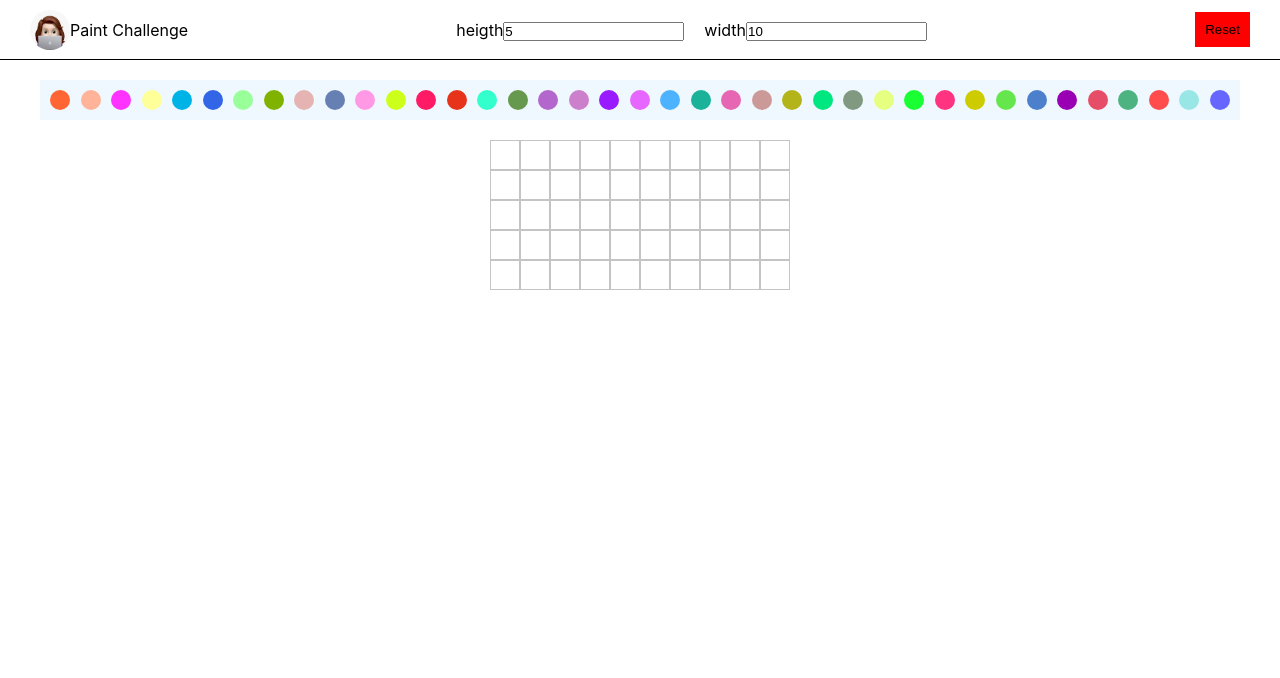
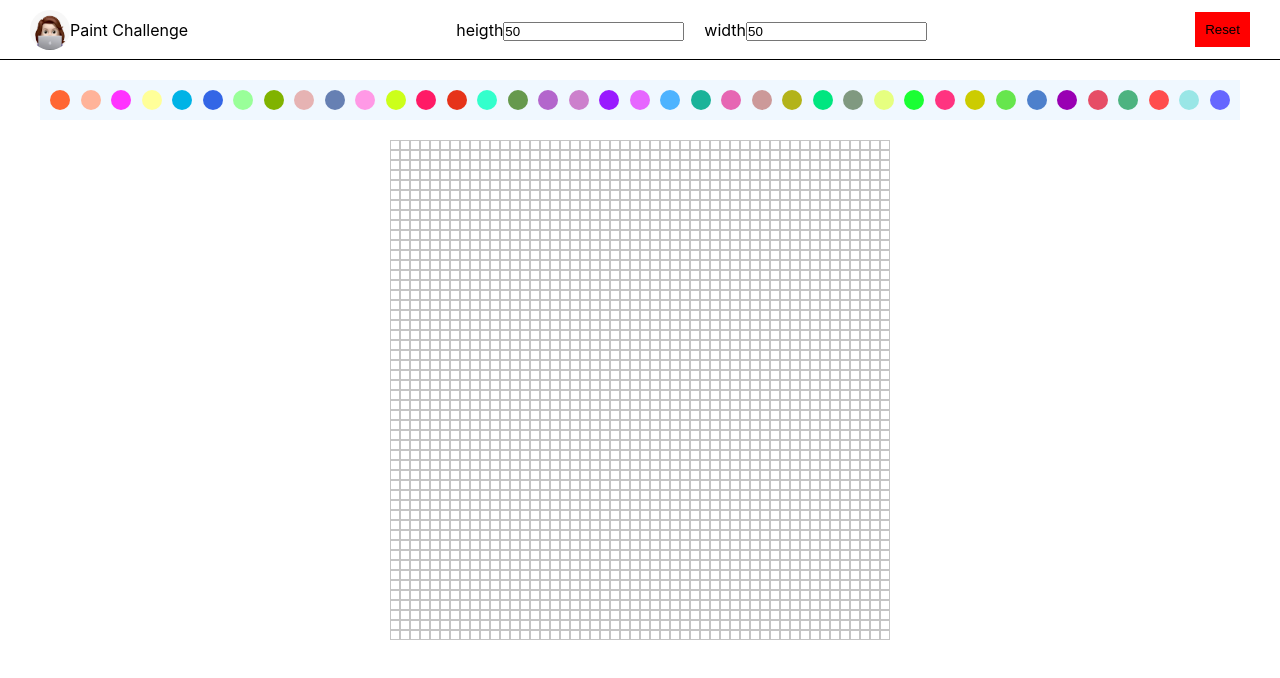
Before and after one commit to Babi1618/paint-challenge, a React (Create React App) app: page / in a window 1280 px wide. Shown: the top 678 px of the page. Built offline with nearby package versions, Linux system fonts and the light colour scheme.

Commit message:
on Mouse

```diff
--- a/src/App.scss
+++ b/src/App.scss
@@ -64,8 +64,8 @@
     display: grid;
     // grid-template-columns: repeat(3, 30px);
     .square {
-      height: 30px;
-      width: 30px;
+      height: 10px;
+      width: 10px;
       border: 0.5px solid rgb(196, 196, 196);
     }
     .clicked {
--- a/src/components/Canvas.tsx
+++ b/src/components/Canvas.tsx
@@ -1,18 +1,23 @@
-import React, { useState } from "react";
+import React, { useEffect, useState } from "react";
 import { useGlobalContext } from "../context/GlobalContext";
 
-const SingleSquare = ({ isClicked }: any) => {
+const SingleSquare = ({ mouseDown }: any) => {
   const [isClicked2, setIsClicked2] = useState(false);
+
+  const handleColor = () => {
+    if (mouseDown) {
+      setIsClicked2(true);
+    }
+  };
   return (
     <div
       className={`square ${isClicked2 && "clicked"}`}
-      onClick={() => setIsClicked2(true)}
+      onMouseOver={() => handleColor()}
     ></div>
   );
 };
 
-const SingleLine = () => {
-  const numberOfColumn = 4;
+const SingleLine = ({ mouseDown }: any) => {
   const { width } = useGlobalContext() as {
     width: number;
   };
@@ -22,11 +27,11 @@ const SingleLine = () => {
       <div
         className="single-line"
         style={{
-          gridTemplateColumns: `repeat(${width}, 30px)`,
+          gridTemplateColumns: `repeat(${width}, 10px)`,
         }}
       >
         {[...Array(width)].map((_, i: number) => {
-          return <SingleSquare key={i} isClicked={true} />;
+          return <SingleSquare key={i} mouseDown={mouseDown} />;
         })}
       </div>
     </div>
@@ -34,15 +39,23 @@ const SingleLine = () => {
 };
 
 const Canvas = () => {
-  const numerOfLines = 6;
   const { heigth } = useGlobalContext() as {
     heigth: number;
   };
+  const [mouseDown, setMouseDown] = useState(false);
+  useEffect(() => {
+    console.log("over", mouseDown);
+  }, [mouseDown]);
+
   return (
     <div>
-      <div className="content">
+      <div
+        className="content"
+        onMouseDown={() => setMouseDown(true)}
+        onMouseUp={() => setMouseDown(false)}
+      >
         {[...Array(heigth)].map((_, i: number) => {
-          return <SingleLine key={i} />;
+          return <SingleLine key={i} mouseDown={mouseDown} />;
         })}
       </div>
     </div>
--- a/src/context/GlobalContext.tsx
+++ b/src/context/GlobalContext.tsx
@@ -8,8 +8,8 @@ import React, {
 export const GlobalContext = createContext({});
 
 export const GlobalContextProvider = (props: PropsWithChildren) => {
-  const [heigth, setHeigth]=useState<number>(5)
-  const [width, setWidth]=useState<number>(10)
+  const [heigth, setHeigth]=useState<number>(50)
+  const [width, setWidth]=useState<number>(50)
 
   return (
     <GlobalContext.Provider
```
